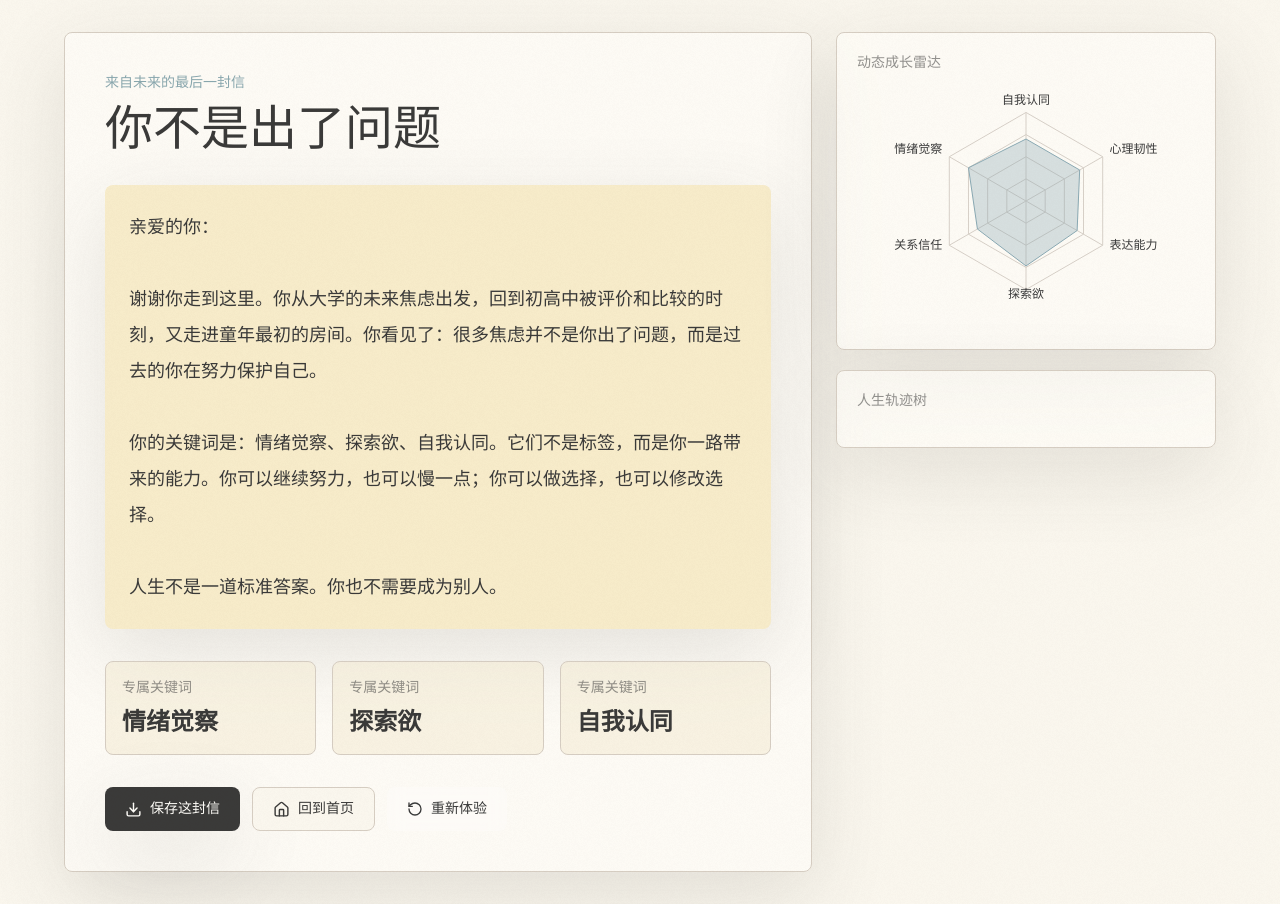
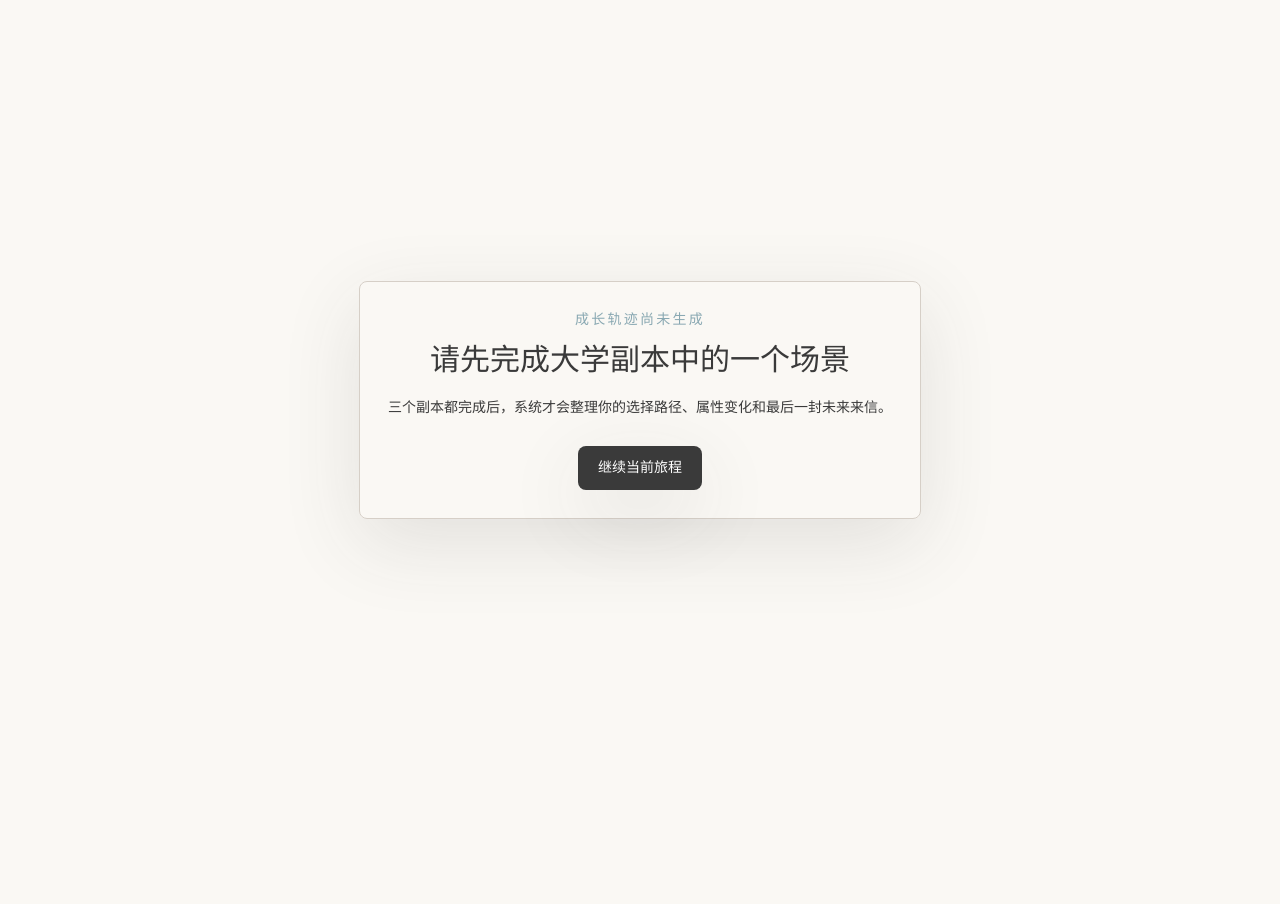
Before and after one commit to alitaaaaaaaa/take-ease, a Next.js app: page /report in a window 1280 px wide. After the commit the page ends 800 px from the top, so only its background shows below. Built offline with nearby package versions, Linux system fonts and the light colour scheme.

Commit message:
Enforce chapter progression before report

```diff
--- a/app/journey/[chapter]/page.tsx
+++ b/app/journey/[chapter]/page.tsx
@@ -55,11 +55,43 @@ export default function ChapterPage() {
 
   const currentIndex = wordChapters.findIndex((item) => item.id === chapter.id);
   const nextChapter = wordChapters[currentIndex + 1];
+  const previousChapters = wordChapters.slice(0, Math.max(0, currentIndex));
 
   if (!save) {
     return (
       <main className="grid min-h-screen place-items-center bg-ease-paper text-ease-ink">
         正在打开你的故事...
+      </main>
+    );
+  }
+
+  const completedCurrentChapter = hasCompletedChapter(save, chapter.id);
+  const canGoNext = Boolean(nextChapter && completedCurrentChapter);
+  const canViewReport = hasCompletedChapter(save, "childhood");
+  const canAccessChapter = previousChapters.every((item) =>
+    hasCompletedChapter(save, item.id),
+  );
+
+  if (!canAccessChapter) {
+    const requiredChapter =
+      previousChapters.find((item) => !hasCompletedChapter(save, item.id)) ??
+      wordChapters[0];
+    return (
+      <main className="grid min-h-screen place-items-center bg-ease-paper px-5 text-center text-ease-ink">
+        <section className="max-w-xl rounded-[8px] border border-ease-mist bg-white/72 p-7 shadow-soft">
+          <p className="text-sm tracking-[.16em] text-ease-blue">
+            旅程需要按顺序展开
+          </p>
+          <h1 className="mt-3 font-serif text-3xl">
+            请先完成{requiredChapter.subtitle}中的一个场景
+          </h1>
+          <p className="mt-4 text-sm leading-7 text-ease-ink/64">
+            Take Ease 会从当下开始，再慢慢回到更早的时刻。每个副本至少完成一个场景后，下一站才会开启。
+          </p>
+          <Link href={`/journey/${requiredChapter.id}`} className="mt-6 inline-block">
+            <Button>前往{requiredChapter.subtitle}</Button>
+          </Link>
+        </section>
       </main>
     );
   }
@@ -89,12 +121,14 @@ export default function ChapterPage() {
                 首页
               </Button>
             </Link>
-            <Link href="/report">
-              <Button variant="ghost">
-                <Sparkles size={17} />
-                查看轨迹
-              </Button>
-            </Link>
+            {canViewReport && (
+              <Link href="/report">
+                <Button variant="ghost">
+                  <Sparkles size={17} />
+                  查看成长轨迹
+                </Button>
+              </Link>
+            )}
           </div>
           <p className="mt-8 text-sm tracking-[.18em] text-ease-blue">
             {chapter.emoji} {chapter.subtitle}
@@ -121,7 +155,7 @@ export default function ChapterPage() {
             <p className="text-sm text-ease-ink/55">选择一个场景进入</p>
             <h2 className="mt-1 text-2xl font-semibold">多场景窗口</h2>
           </div>
-          {nextChapter && (
+          {canGoNext && nextChapter && (
             <button
               onClick={() => router.push(`/journey/${nextChapter.id}`)}
               className="hidden rounded-[8px] border border-ease-mist bg-white/60 px-4 py-2 text-sm text-ease-ink/70 transition hover:bg-white md:block"
@@ -167,7 +201,7 @@ export default function ChapterPage() {
             );
           })}
         </div>
-        {nextChapter && (
+        {canGoNext && nextChapter && (
           <div className="mt-8 md:hidden">
             <Button
               variant="paper"
@@ -181,6 +215,10 @@ export default function ChapterPage() {
       </section>
     </main>
   );
+}
+
+function hasCompletedChapter(save: SaveState, chapterId: ChapterId) {
+  return save.choices.some((choice) => choice.chapterId === chapterId);
 }
 
 function SceneReader({
--- a/app/report/page.tsx
+++ b/app/report/page.tsx
@@ -8,7 +8,8 @@ import { GrowthTree } from "@/components/GrowthTree";
 import { Button } from "@/components/ui/button";
 import { attributeLabels } from "@/lib/data";
 import { loadSave, resetSave } from "@/lib/storage";
-import { SaveState } from "@/lib/types";
+import { ChapterId, SaveState } from "@/lib/types";
+import { wordChapters } from "@/lib/wordData";
 
 export default function Report() {
   const [save, setSave] = useState<SaveState | null>(null);
@@ -24,6 +25,31 @@ export default function Report() {
   }, [save]);
 
   if (!save) return null;
+
+  if (!save.unlockedReport) {
+    const requiredChapter =
+      wordChapters.find((chapter) => !hasCompletedChapter(save, chapter.id)) ??
+      wordChapters[wordChapters.length - 1];
+
+    return (
+      <main className="grid min-h-screen place-items-center bg-ease-paper px-5 text-center text-ease-ink">
+        <section className="max-w-xl rounded-[8px] border border-ease-mist bg-white/72 p-7 shadow-soft">
+          <p className="text-sm tracking-[.16em] text-ease-blue">
+            成长轨迹尚未生成
+          </p>
+          <h1 className="mt-3 font-serif text-3xl">
+            请先完成{requiredChapter.subtitle}中的一个场景
+          </h1>
+          <p className="mt-4 text-sm leading-7 text-ease-ink/64">
+            三个副本都完成后，系统才会整理你的选择路径、属性变化和最后一封未来来信。
+          </p>
+          <Link href={`/journey/${requiredChapter.id}`} className="mt-6 inline-block">
+            <Button>继续当前旅程</Button>
+          </Link>
+        </section>
+      </main>
+    );
+  }
 
   const final = `亲爱的你：
 
@@ -92,3 +118,7 @@ export default function Report() {
     </main>
   );
 }
+
+function hasCompletedChapter(save: SaveState, chapterId: ChapterId) {
+  return save.choices.some((choice) => choice.chapterId === chapterId);
+}
--- a/lib/storage.ts
+++ b/lib/storage.ts
@@ -68,7 +68,19 @@ export function applyChoice(
         effects: choice.effects,
       },
     ],
-    unlockedReport: completed.length >= 6,
+    unlockedReport: hasCompletedRequiredChapters([
+      ...previous,
+      {
+        sceneId,
+        chapterId,
+        title: sceneTitle,
+        choiceId: choice.id,
+        choice: choice.text,
+        tag: choice.tag,
+        letter: choice.letter,
+        effects: choice.effects,
+      },
+    ]),
   };
 }
 
@@ -103,7 +115,19 @@ export function recordWordChoice(
         effects: score.effects,
       },
     ],
-    unlockedReport: completed.length >= 3,
+    unlockedReport: hasCompletedRequiredChapters([
+      ...previous,
+      {
+        sceneId,
+        chapterId,
+        title: sceneTitle,
+        choiceId: choice.id,
+        choice: choice.title,
+        tag: score.reason,
+        letter: choice.paragraphs.join("\n\n"),
+        effects: score.effects,
+      },
+    ]),
   };
 }
 
@@ -135,6 +159,12 @@ function clamp(value: number) {
   return Math.max(0, Math.min(100, value));
 }
 
+function hasCompletedRequiredChapters(choices: SaveState["choices"]) {
+  return (["university", "teen", "childhood"] as ChapterId[]).every((chapterId) =>
+    choices.some((choice) => choice.chapterId === chapterId),
+  );
+}
+
 function normalizeSave(save: SaveState): SaveState {
   const choices = save.choices.map((choice) => {
     if (choice.effects && Object.keys(choice.effects).length > 0) {
@@ -153,5 +183,10 @@ function normalizeSave(save: SaveState): SaveState {
     { ...initialAttributes },
   );
 
-  return { ...save, choices, attributes };
+  return {
+    ...save,
+    choices,
+    attributes,
+    unlockedReport: hasCompletedRequiredChapters(choices),
+  };
 }
```
